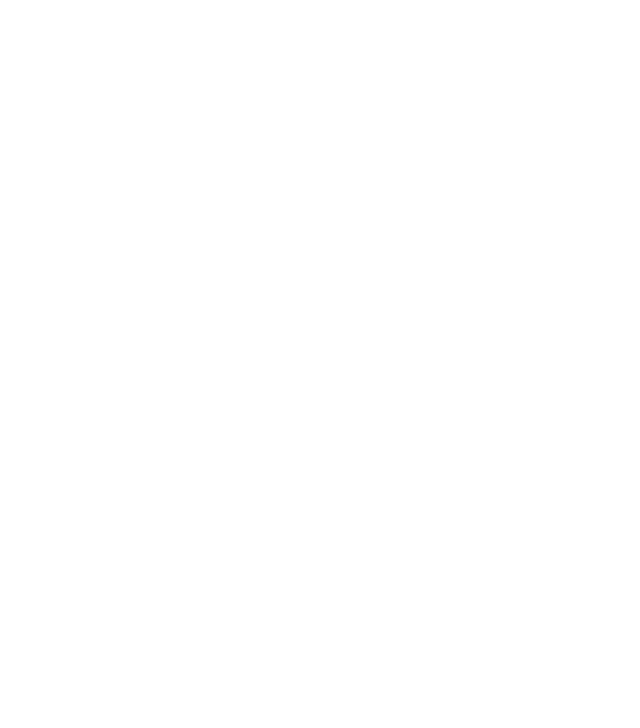
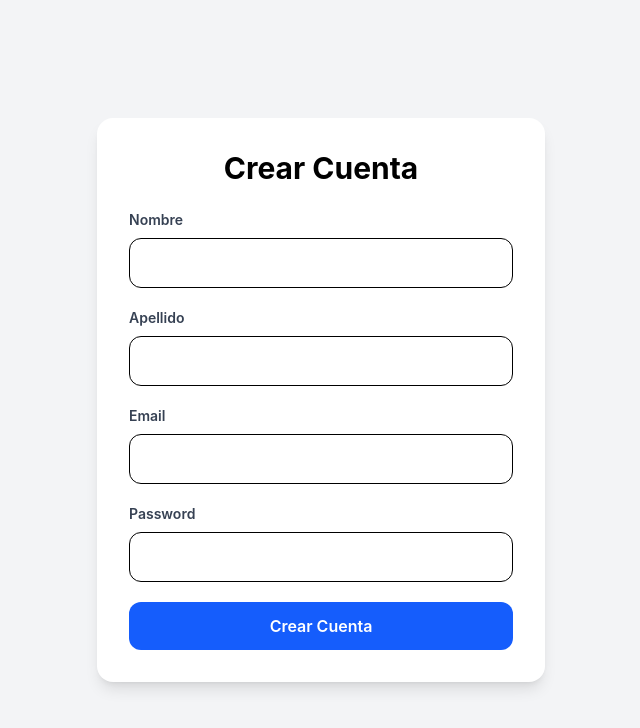
Before and after one commit to JoseGarcia1994/loans-react, a React app: page /register in a window 1280 px wide. Before the commit this address had no page. Shown: the top 728 px of the page, without its empty margins (319-959 px from the left). Built offline with nearby package versions, Linux system fonts and the light colour scheme; the HTML template or start-up script is replaced by a standard one.

Commit message:
feat(RegisterPage): add register page and user creation form

```diff
--- a/src/App.jsx
+++ b/src/App.jsx
@@ -4,15 +4,17 @@
 import CreateLoan from "./pages/CreateLoan";
 import EditLoan from "./pages/EditLoan";
 import WeeklyPayments from "./pages/WeeklyPayments";
+import RegisterPage from "./pages/RegisterPage";
 
 function App() {
   return (
     <BrowserRouter>
       <Routes>
         <Route path="/" element={<LoginPage />} />
+        <Route path="/register" element={<RegisterPage />} />
+
         <Route path="/dashboard" element={<Dashboard />} />
         <Route path="/create-loan" element={<CreateLoan />} />
-
         <Route path="/edit-loan/:id" element={<EditLoan />} />
         <Route path="/weekly-payments" element={<WeeklyPayments />} />
       </Routes>
--- a/src/pages/LoginPage.jsx
+++ b/src/pages/LoginPage.jsx
@@ -107,7 +107,10 @@
         <div className="text-center">
           <p className="text-gray-600 text-sm">Don&apos;t have an account?</p>
 
-          <button className="mt-3 w-full border border-blue-600 text-blue-600 hover:bg-blue-50 transition py-3 rounded-xl font-semibold">
+          <button
+            onClick={() => navigate("/register")}
+            className="mt-3 w-full border border-blue-600 text-blue-600 hover:bg-blue-50 transition py-3 rounded-xl font-semibold"
+          >
             Create Account
           </button>
         </div>
--- /dev/null
+++ b/src/pages/RegisterPage.jsx
@@ -0,0 +1,129 @@
+import { useState } from "react";
+import { useNavigate } from "react-router-dom";
+import Alert from "../components/ui/Alert";
+import Input from "../components/ui/Input";
+
+function RegisterPage() {
+  const navigate = useNavigate();
+
+  const [error, setError] = useState("");
+  const [success, setSuccess] = useState(false);
+
+  const [formData, setFormData] = useState({
+    email: "",
+    password: "",
+  });
+
+  const [loading, setLoading] = useState(false);
+
+  const handleChange = (e) => {
+    setFormData({
+      ...formData,
+      [e.target.name]: e.target.value,
+    });
+  };
+
+  const registerUser = async (e) => {
+    e.preventDefault();
+
+    setError("");
+
+    try {
+      setLoading(true);
+
+      const response = await fetch("http://127.0.0.1:8000/user", {
+        method: "POST",
+        headers: {
+          "Content-Type": "application/json",
+        },
+        body: JSON.stringify({
+          email: formData.email,
+          first_name: formData.first_name,
+          last_name: formData.last_name,
+          password: formData.password,
+        }),
+      });
+
+      if (!response.ok) {
+        const errorData = await response.json();
+
+        setError(errorData.detail);
+
+        return;
+      }
+
+      setSuccess(true);
+
+      setTimeout(() => {
+        navigate("/");
+      }, 1500);
+    } catch (error) {
+      console.error(error);
+      setError("Error creating account");
+    } finally {
+      setLoading(false);
+    }
+  };
+
+  return (
+    <div className="min-h-screen flex items-center justify-center bg-gray-100">
+      <div className="w-full max-w-md bg-white p-8 rounded-2xl shadow-lg">
+        <h1 className="text-3xl font-bold text-center mb-6">Crear Cuenta</h1>
+
+        {success && (
+          <Alert type="success" message="Cuenta creada correctamente" />
+        )}
+
+        {error && <Alert type="error" message={error} />}
+
+        <form onSubmit={registerUser} className="space-y-5">
+          <Input
+            label="Nombre"
+            type="text"
+            name="first_name"
+            value={formData.first_name}
+            onChange={handleChange}
+            required
+          />
+
+          <Input
+            label="Apellido"
+            type="text"
+            name="last_name"
+            value={formData.last_name}
+            onChange={handleChange}
+            required
+          />
+
+          <Input
+            label="Email"
+            type="email"
+            name="email"
+            value={formData.email}
+            onChange={handleChange}
+            required
+          />
+
+          <Input
+            label="Password"
+            type="password"
+            name="password"
+            value={formData.password}
+            onChange={handleChange}
+            required
+          />
+
+          <button
+            type="submit"
+            disabled={loading}
+            className="w-full bg-blue-600 hover:bg-blue-700 text-white py-3 rounded-xl font-semibold"
+          >
+            {loading ? "Creando..." : "Crear Cuenta"}
+          </button>
+        </form>
+      </div>
+    </div>
+  );
+}
+
+export default RegisterPage;
```
